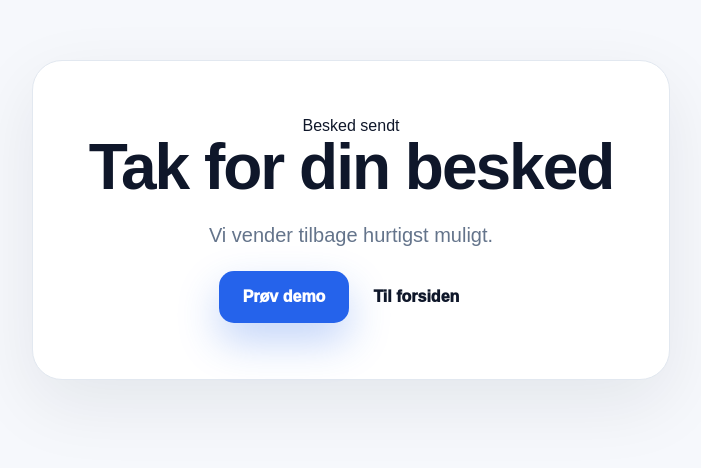
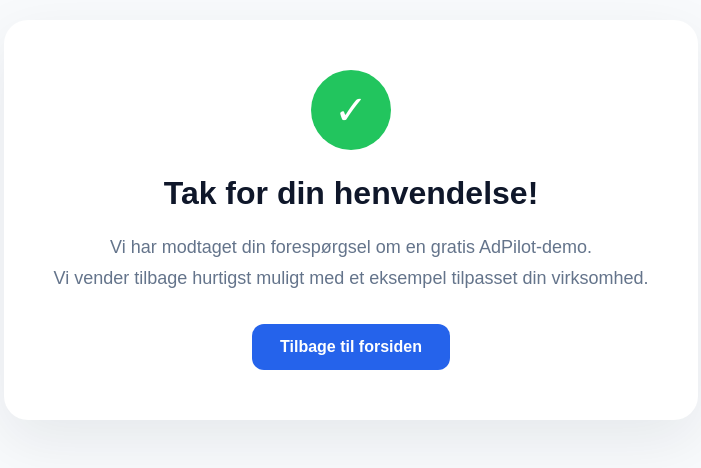
Before and after one commit to postjkhandel-ship-it/adpilot, a Next.js app: page /tak in a window 1280 px wide. Shown: the part 180-648 px from the top of the page, without its empty margins (289-990 px from the left). Built offline with nearby package versions, Linux system fonts and the light colour scheme.

Commit message:
Update page.js

```diff
--- a/app/tak/page.js
+++ b/app/tak/page.js
@@ -1,15 +1,73 @@
-export default function Tak() {
+export default function TakPage() {
   return (
-    <main className="thankPage">
-      <div className="thankBox">
-        <div className="badge">Besked sendt</div>
-        <h1>Tak for din besked</h1>
-        <p>Vi vender tilbage hurtigst muligt.</p>
+    <main
+      style={{
+        minHeight: "100vh",
+        display: "flex",
+        justifyContent: "center",
+        alignItems: "center",
+        padding: "40px",
+        background: "#f8fafc"
+      }}
+    >
+      <div
+        style={{
+          maxWidth: "700px",
+          background: "#fff",
+          padding: "50px",
+          borderRadius: "24px",
+          boxShadow: "0 20px 60px rgba(15,23,42,.08)",
+          textAlign: "center"
+        }}
+      >
+        <div
+          style={{
+            width: "80px",
+            height: "80px",
+            borderRadius: "50%",
+            background: "#22c55e",
+            color: "#fff",
+            fontSize: "40px",
+            margin: "0 auto 25px",
+            display: "flex",
+            alignItems: "center",
+            justifyContent: "center"
+          }}
+        >
+          ✓
+        </div>
 
-        <div className="buttons center">
-          <a href="/dashboard" className="btn primary">Prøv demo</a>
-          <a href="/" className="btn secondary">Til forsiden</a>
-        </div>
+        <h1 style={{ marginBottom: "20px" }}>
+          Tak for din henvendelse!
+        </h1>
+
+        <p
+          style={{
+            fontSize: "18px",
+            color: "#64748b",
+            lineHeight: "1.7",
+            marginBottom: "30px"
+          }}
+        >
+          Vi har modtaget din forespørgsel om en gratis AdPilot-demo.
+          <br />
+          Vi vender tilbage hurtigst muligt med et eksempel tilpasset din virksomhed.
+        </p>
+
+        <a
+          href="/"
+          style={{
+            display: "inline-block",
+            background: "#2563eb",
+            color: "#fff",
+            padding: "14px 28px",
+            borderRadius: "12px",
+            textDecoration: "none",
+            fontWeight: "700"
+          }}
+        >
+          Tilbage til forsiden
+        </a>
       </div>
     </main>
   );
```
